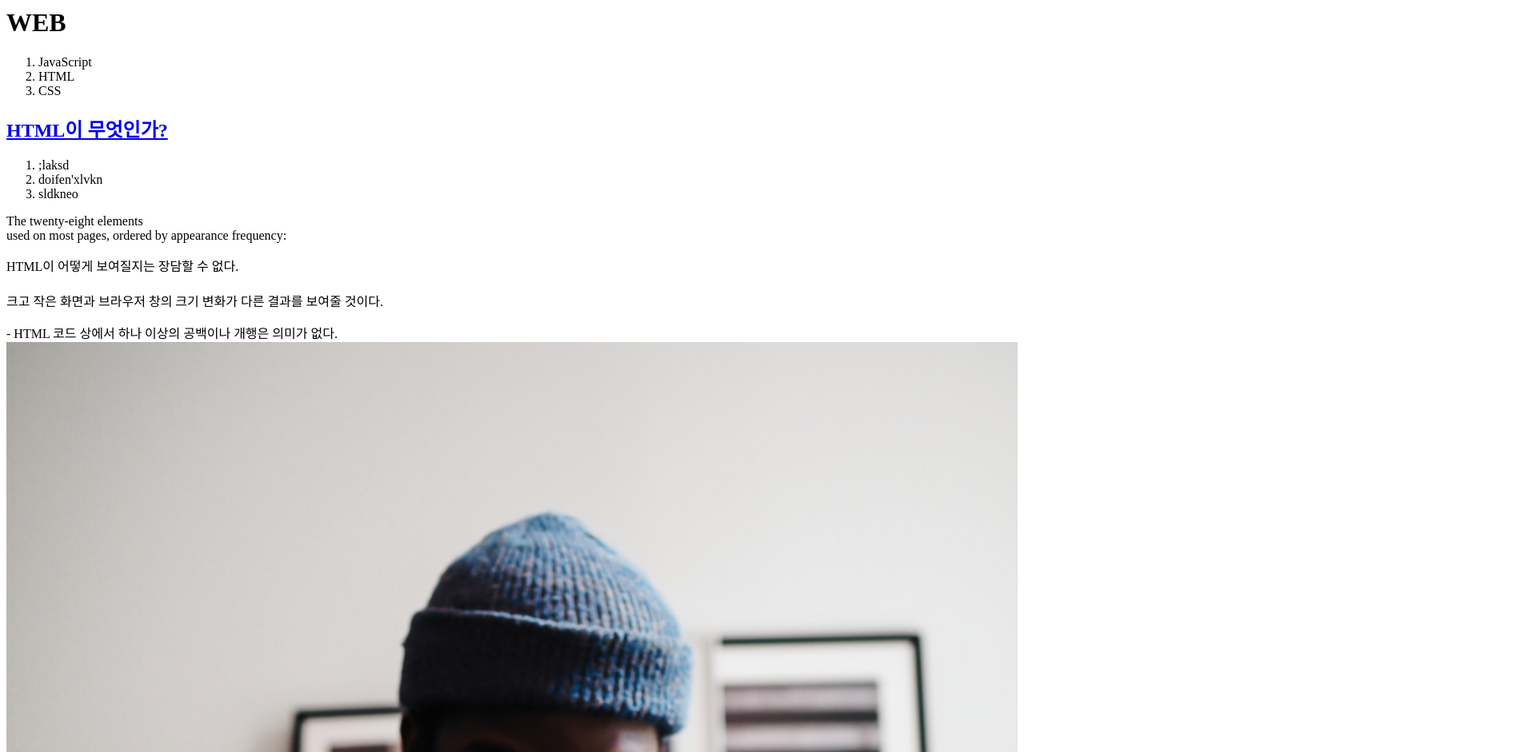
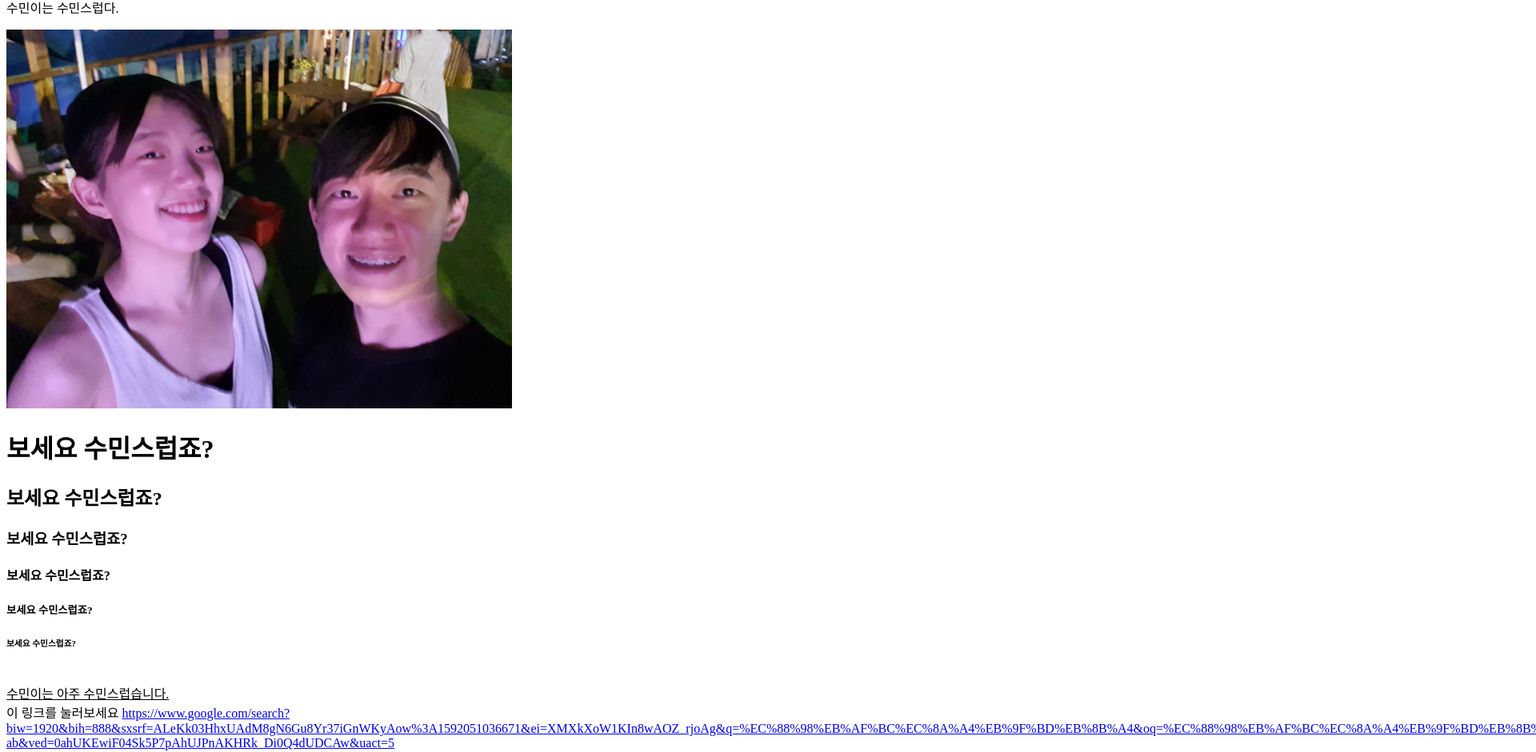
Before and after one commit to pausetime/testweb1, a plain HTML site: page index.html in a window 1280 px wide. Shown: the part 11-952 px from the top of the page at 80% size, 1920 px wide, since content can reach past the window. Drawn offline with Linux system fonts and the light colour scheme.

Commit message:
수민이 놀리기

```diff
--- a/index.html
+++ b/index.html
@@ -1,31 +1,23 @@
 <!doctype html>
-<html>
+<meta charset="utf-8">
 <head>
-  <title>프랑이</title>
-  <meta charset="utf-8">
+  수민이는 수민스럽다.
 </head>
 
+
+
 <body>
-  <h1><a herf="index.html">WEB</a></h1>
-  <ol>
-    <li><a herf="1.html">JavaScript</a></li>
-  <li><a herf="2.html">HTML</a></li>
-  <li><a herf="3.html">CSS</a></li>
-  </ol>
-  <h2><a href="https://www.w3.org/TR/html51/" target="_blank" title="html5 specification">HTML이 무엇인가?</a></h2>
+  <p>
+  <img src="수민이.jpg" width="50%">
+  <h1>보세요 수민스럽죠?</h1>
+  <h2>보세요 수민스럽죠?</h2>
+  <h3>보세요 수민스럽죠?</h3>
+  <h4>보세요 수민스럽죠?</h4>
+  <h5>보세요 수민스럽죠?</h5>
+  <h6>보세요 수민스럽죠?</h6>
+  </p>
 
-  <ol>
-    <li>;laksd</li>
-  <li>doifen'xlvkn</li>
-  <li>sldkneo</li>
-  </ol>
-
-  The twenty-eight elements<br> used on most pages, ordered by appearance frequency:
-  <p>HTML이 어떻게 보여질지는 장담할 수 없다.</p>
-  <p style="margin-top:20px;">크고 작은 화면과 브라우저 창의 크기 변화가 다른 결과를 보여줄 것이다.</p>
-  - HTML 코드 상에서 하나 이상의 공백이나 개행은 의미가 없다.
-  <img src="coding.jpg" width="100%">
-  모두 무시되고 하나의 공백 또는 개행만이 적용된다.
-  - Example
+  <br><u>수민이는 아주 수민스럽습니다.</u></br>
+  이 링크를 눌러보세요
+  <a href="https://www.google.com/search?biw=1920&bih=888&sxsrf=ALeKk03HhxUAdM8gN6Gu8Yr37iGnWKyAow%3A1592051036671&ei=XMXkXoW1KIn8wAOZ_rjoAg&q=%EC%88%98%EB%AF%BC%EC%8A%A4%EB%9F%BD%EB%8B%A4&oq=%EC%88%98%EB%AF%BC%EC%8A%A4%EB%9F%BD%EB%8B%A4&gs_lcp=CgZwc3ktYWIQAzoECCMQJzoFCAAQgwE6BQgAELEDOgIIADoHCCMQ6gIQJzoCCCZQiAhYzRhg3xpoBnAAeASAAckBiAGCFpIBBjAuMTcuMZgBAKABAaoBB2d3cy13aXqwAQo&sclient=psy-ab&ved=0ahUKEwiF04Sk5P7pAhUJPnAKHRk_Di0Q4dUDCAw&uact=5">https://www.google.com/search?biw=1920&bih=888&sxsrf=ALeKk03HhxUAdM8gN6Gu8Yr37iGnWKyAow%3A1592051036671&ei=XMXkXoW1KIn8wAOZ_rjoAg&q=%EC%88%98%EB%AF%BC%EC%8A%A4%EB%9F%BD%EB%8B%A4&oq=%EC%88%98%EB%AF%BC%EC%8A%A4%EB%9F%BD%EB%8B%A4&gs_lcp=CgZwc3ktYWIQAzoECCMQJzoFCAAQgwE6BQgAELEDOgIIADoHCCMQ6gIQJzoCCCZQiAhYzRhg3xpoBnAAeASAAckBiAGCFpIBBjAuMTcuMZgBAKABAaoBB2d3cy13aXqwAQo&sclient=psy-ab&ved=0ahUKEwiF04Sk5P7pAhUJPnAKHRk_Di0Q4dUDCAw&uact=5</a>
 </body>
-</html>
```
Also changed, not shown: 수민이.jpg (added).
